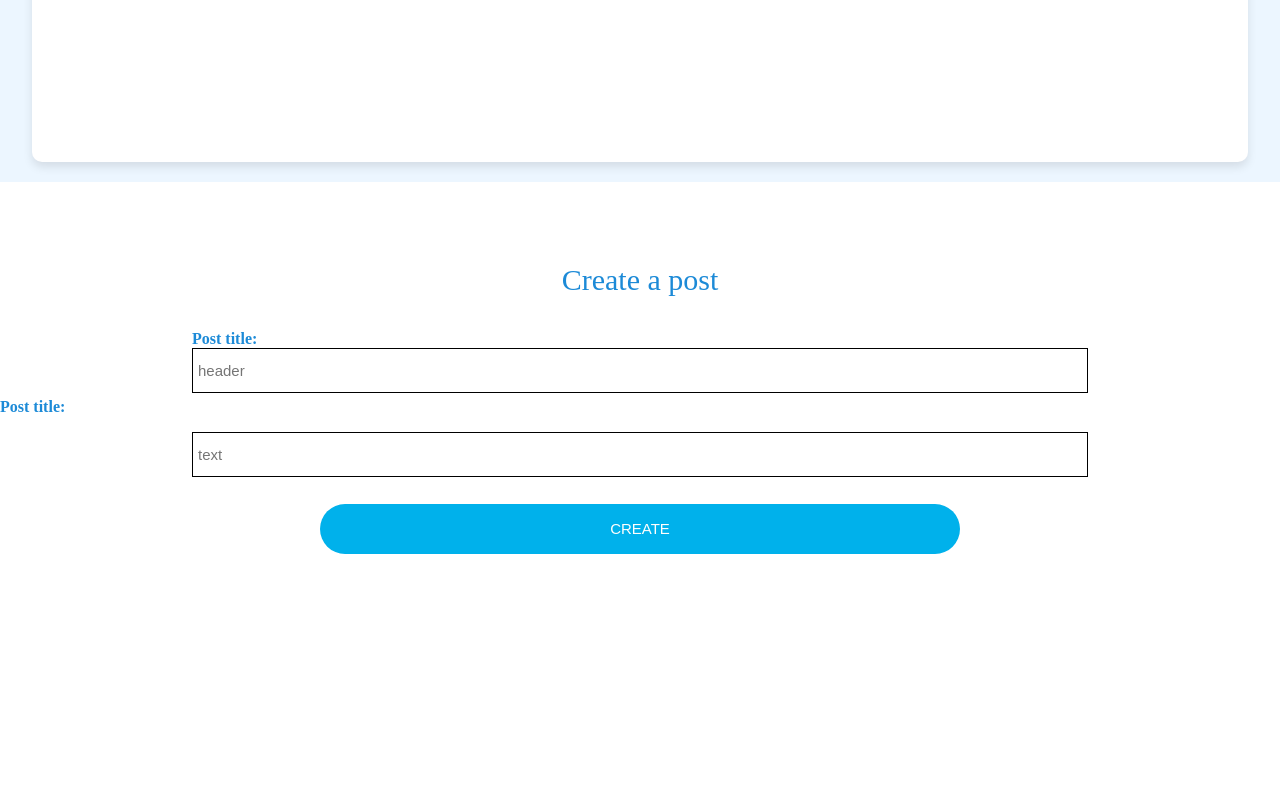
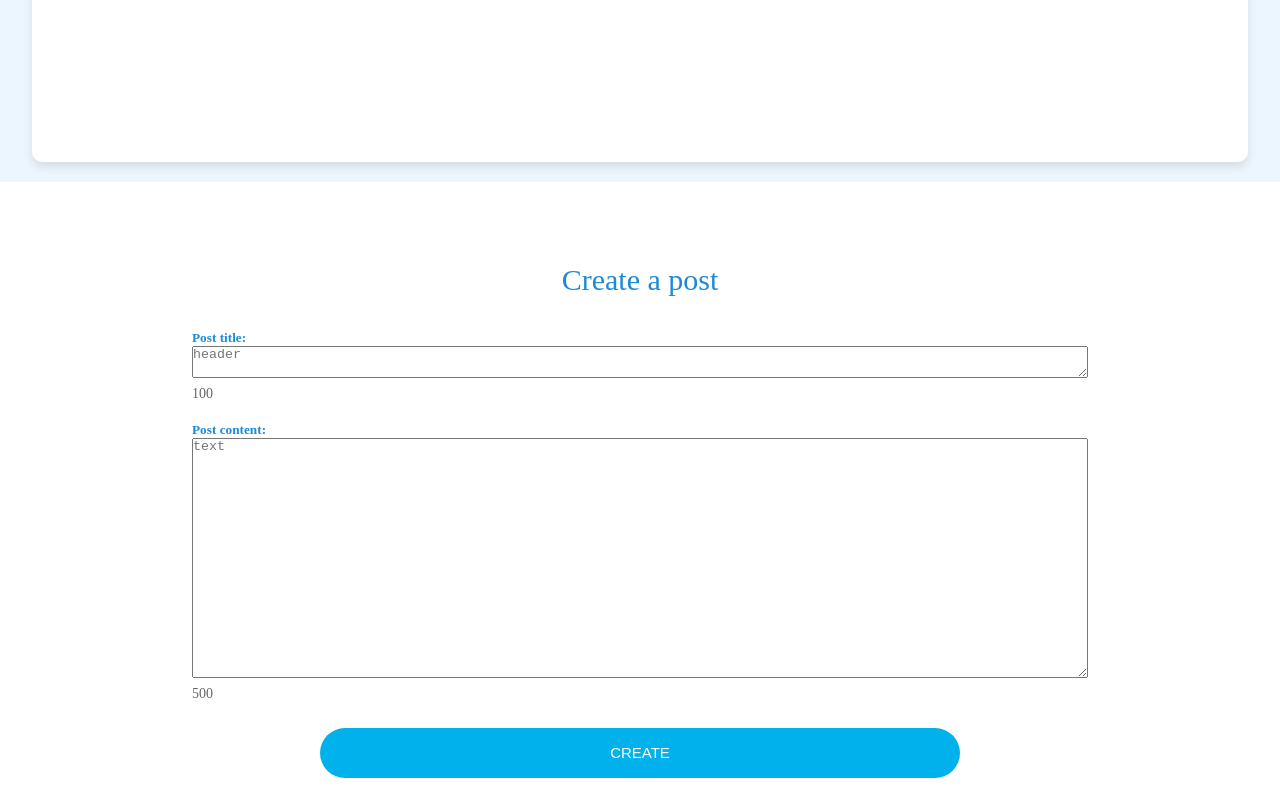
Before and after one commit to muhro/Qapp, a website: page public/home.html in a window 1280 px wide. Shown: the part 618-1418 px from the top of the page. Before the commit the page ends 1194 px from the top, so only its background shows below. Drawn offline with nearby package versions, Linux system fonts and the light colour scheme.

Commit message:
Finalized Front-end

```diff
--- a/public/css/main.css
+++ b/public/css/main.css
@@ -216,6 +216,10 @@ REGISTER
     padding-top: 3rem;
 }
 
+.modal-content{
+    border-radius: 10px;
+}
+
 /*
 ERROR FORM
 -----------------------------------------------------------------
@@ -362,6 +366,15 @@ ul#horizontal-list li {
     margin: 0 !important;
 }
 
+.inputHeader{
+    width: 100%;
+}
+
+.inputFlavor{
+    width: 100%;
+    height: 30vh;
+}
+
 /*
 MEDIA QUERY
 -----------------------------------------------------------------
--- a/public/home.html
+++ b/public/home.html
@@ -75,14 +75,16 @@
                 <span class="register-form-title"> Create a post</span>
 
                 <div class="register-input ">
-                    <h4>Post title:</h4>
-                    <input class="input" type="text" name="header" placeholder="header">
+                    <h5>Post title:</h5>
+                    <textarea id="headerInput" class="inputHeader" type="text" name="header" placeholder="header" maxlength="100"></textarea>
                     <span class=""></span>
+                    <a id="countHeader"></a>
                 </div>
-                <h4>Post title:</h4>
                 <div class="register-input ">
-                    <input class="input text-input" type="text" name="text" placeholder="text">
+                    <h5>Post content:</h5>
+                    <textarea id="flavorInput" class="inputFlavor" type="text" name="text" placeholder="text" maxlength="500"></textarea>
                     <span class=""></span>
+                    <a id="countFlavor"></a>
                 </div>
                 <div class="container-register-form-btn">
                     <div class="wrap-register-form-btn">
@@ -111,11 +113,39 @@
         integrity="sha384-CauSuKpEqAFajSpkdjv3z9t8E7RlpJ1UP0lKM/+NdtSarroVKu069AlsRPKkFBz9"
         crossorigin="anonymous"></script>
 <script>
+  document.getElementById('modalPostFormBtn').addEventListener('click', function() {
+    location.reload();
+  });
   document.getElementById('logoutButt').addEventListener('click', function() {
     console.log('local storage cleared');
     localStorage.clear();
   });
   $(document).ready(function() {
+    let maxcharHeader = 100;
+    let maxcharFlavor = 500;
+    let i = document.getElementById("headerInput");
+    let j = document.getElementById("flavorInput");
+    let c = document.getElementById("countHeader");
+    let d = document.getElementById("countFlavor");
+    c.innerHTML = maxcharHeader;
+    d.innerHTML = maxcharFlavor;
+
+    $(i).keyup(function() {
+      let text_length = $(i).val().length;
+      let text_remaining = maxcharHeader - text_length;
+
+      $(c).html(text_remaining);
+    });
+    $(j).keyup(function() {
+      let text_length = $(j).val().length;
+      let text_remaining = maxcharFlavor - text_length;
+
+      $(d).html(text_remaining);
+    });
+  });
+
+
+  $(document).ready(function() {
   $('body').bootstrapMaterialDesign();
 });
 </script>
--- a/public/js/home.js
+++ b/public/js/home.js
@@ -65,7 +65,7 @@
         evt.preventDefault();
         let values = {};
         for (let i = 0; i < postForm.elements.length; i++) {
-            if (postForm.elements[i].tagName === 'INPUT')
+            if (postForm.elements[i].tagName === 'TEXTAREA')
                 values[postForm.elements[i].name] = postForm.elements[i].value;
         }
         const mutation = {
```
